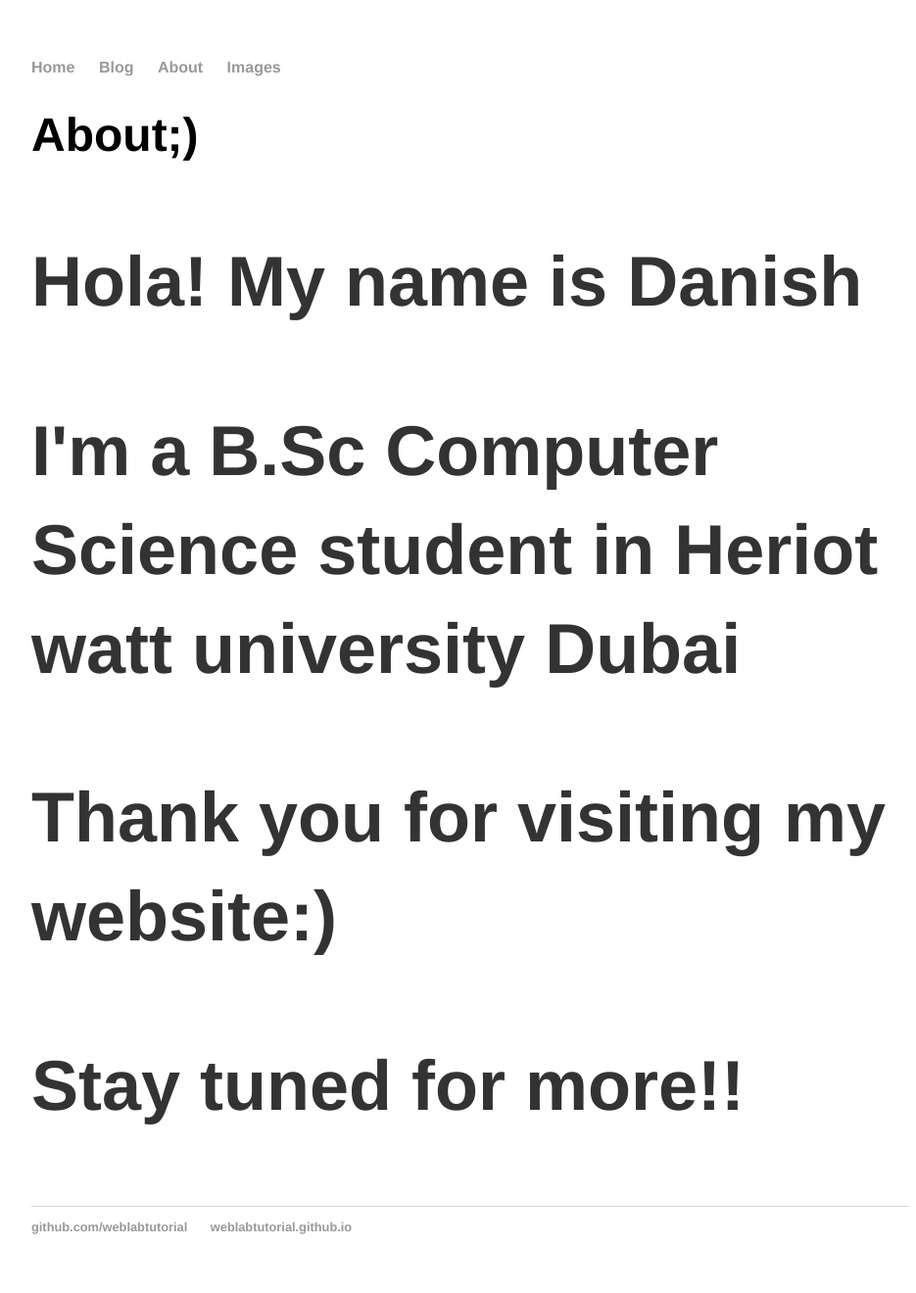
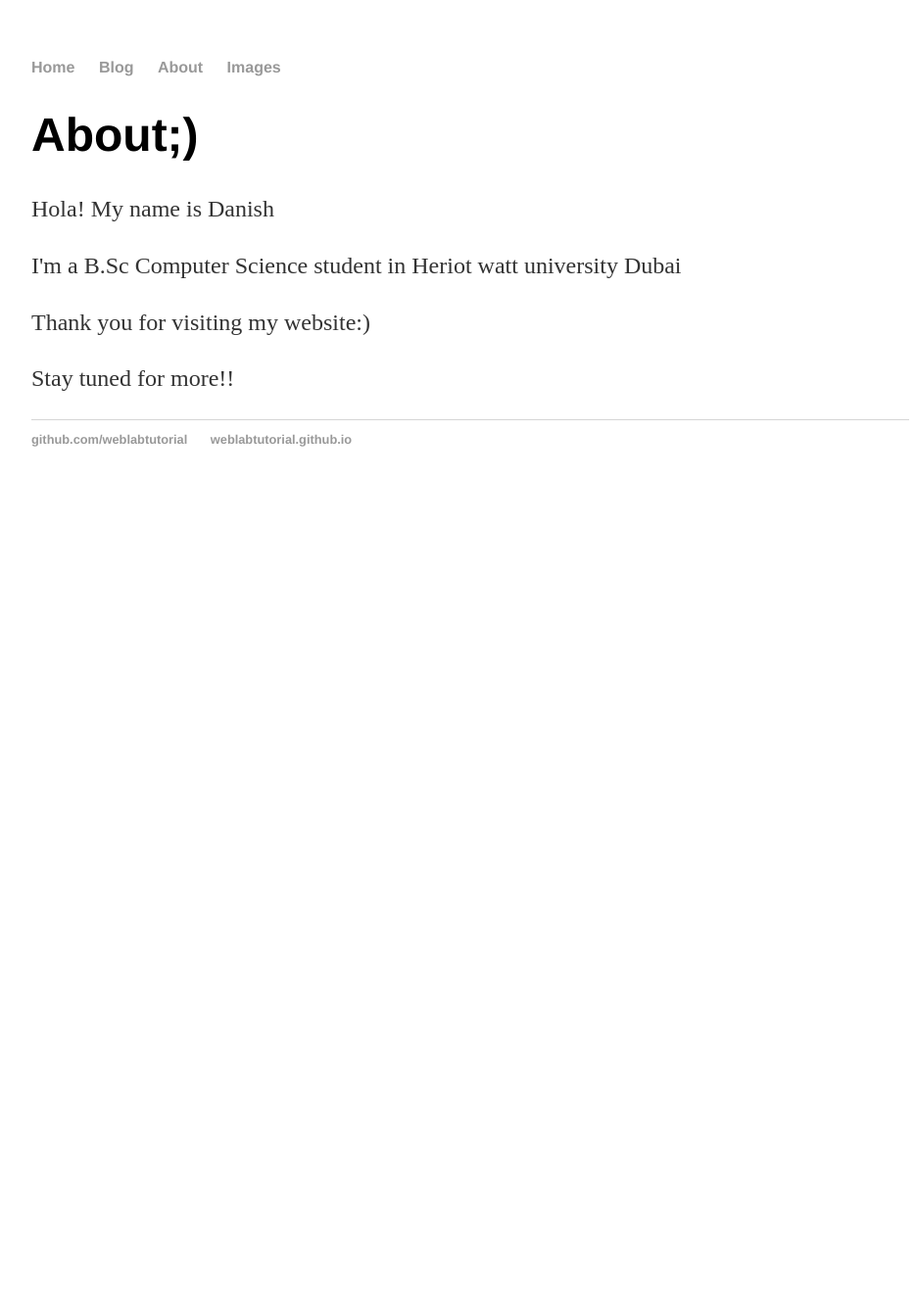
Before and after one commit to Danish3848/Danish3848.github.io, a Jekyll site: the page built from About/index.html, in a window 1280 px wide. Shown: the whole page at 98% size, without its empty margins (160-1095 px from the left). Built offline with Jekyll 4.4.1, drawn with Linux system fonts in a browser that asks for light colours; after the commit the page ends 900 px from its top, so only the background shows below that.

Commit message:
Update index.html

```diff
--- a/About/index.html
+++ b/About/index.html
@@ -2,7 +2,8 @@
 layout: default
 title: Web Programming
 ---
-<h1>About;)<h1>
+<div class="blurb">
+  <h1>About;)</h1>
   <p>Hola! My name is Danish</p>
   <p>I'm a B.Sc Computer Science student in Heriot watt university Dubai</p>
   <p>Thank you for visiting my website:)</p>
```
